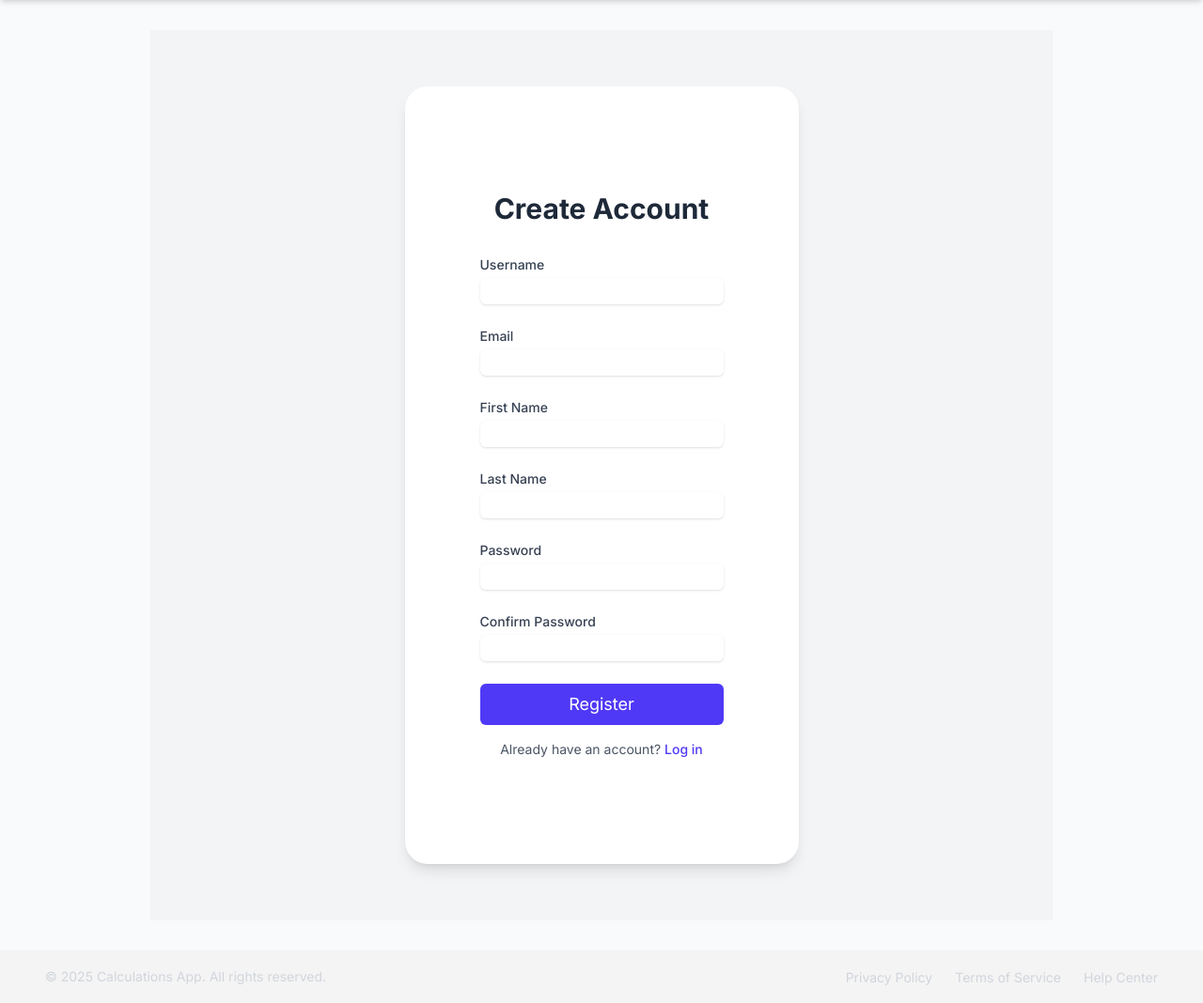
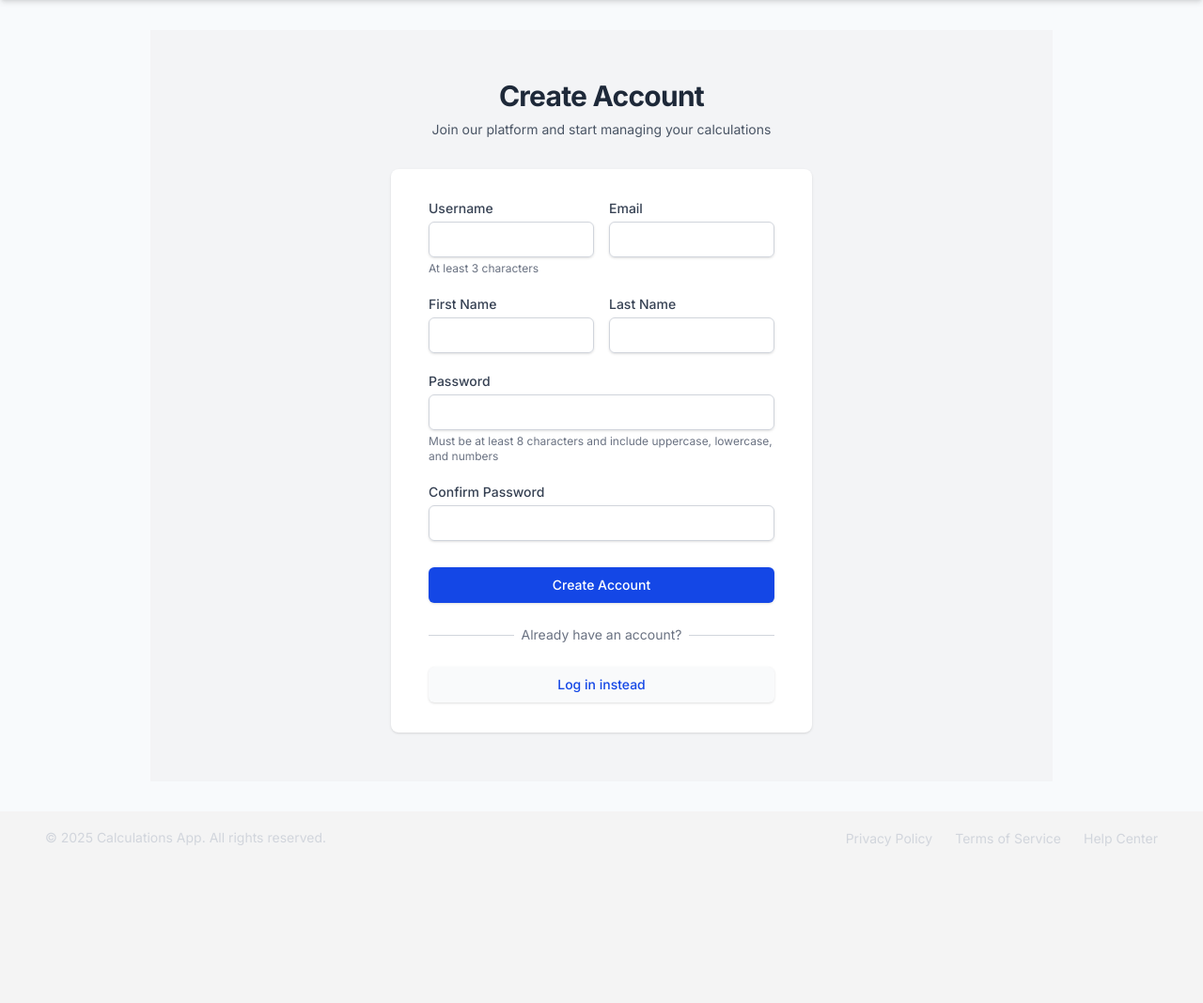
Before and after one commit to aabramson2002/fastapi-db, a FastAPI app: page /register in a window 1280 px wide. Shown: the part 96-1164 px from the top of the page at 94% size. After the commit the page ends 997 px from the top, so only its background shows below. Run offline with FastAPI, Linux system fonts and the light colour scheme; some web fonts are replaced.

Commit message:
Updated registration for new users

```diff
--- a/templates/register.html
+++ b/templates/register.html
@@ -3,74 +3,125 @@
 {% block title %}Register{% endblock %}
 
 {% block content %}
-<div class="min-h-screen bg-gray-100 py-6 flex flex-col justify-center sm:py-12">
-  <div class="relative py-3 sm:max-w-xl sm:mx-auto">
-    <div class="relative px-4 py-10 bg-white shadow-lg sm:rounded-3xl sm:p-20">
-      <div class="max-w-md mx-auto">
-        <div class="divide-y divide-gray-200">
-          <div class="py-8 text-base leading-6 space-y-4 text-gray-700 sm:text-lg sm:leading-7">
-            <h2 class="text-3xl font-bold mb-8 text-center text-gray-800">Create Account</h2>
+<div class="min-h-screen flex flex-col justify-center py-8 sm:py-12 bg-gray-100">
+  <div class="sm:mx-auto sm:w-full sm:max-w-md">
+    <h2 class="text-center text-3xl font-bold tracking-tight text-gray-800">
+      Create Account
+    </h2>
+    <p class="mt-2 text-center text-sm text-gray-600">
+      Join our platform and start managing your calculations
+    </p>
+  </div>
 
+  <div class="mt-8 sm:mx-auto sm:w-full sm:max-w-md">
+    <div class="bg-white py-8 px-6 shadow rounded-lg sm:px-10">
       <!-- Alert for errors -->
-            <div id="errorAlert" class="hidden bg-red-100 border border-red-400 text-red-700 px-4 py-3 rounded relative mb-4" role="alert">
+      <div id="errorAlert" class="hidden bg-red-100 border border-red-500 text-red-800 px-4 py-3 rounded-md mb-4" role="alert">
+        <div class="flex items-center">
+          <svg class="w-5 h-5 mr-2" fill="currentColor" viewBox="0 0 20 20">
+            <path fill-rule="evenodd" d="M18 10a8 8 0 11-16 0 8 8 0 0116 0zm-7 4a1 1 0 11-2 0 1 1 0 012 0zm-1-9a1 1 0 00-1 1v4a1 1 0 102 0V6a1 1 0 00-1-1z" clip-rule="evenodd"></path>
+          </svg>
           <span id="errorMessage" class="block sm:inline"></span>
+        </div>
       </div>
 
       <!-- Alert for success -->
-            <div id="successAlert" class="hidden bg-green-100 border border-green-400 text-green-700 px-4 py-3 rounded relative mb-4" role="alert">
+      <div id="successAlert" class="hidden bg-green-100 border border-green-500 text-green-800 px-4 py-3 rounded-md mb-4" role="alert">
+        <div class="flex items-center">
+          <svg class="w-5 h-5 mr-2" fill="currentColor" viewBox="0 0 20 20">
+            <path fill-rule="evenodd" d="M10 18a8 8 0 100-16 8 8 0 000 16zm3.707-9.293a1 1 0 00-1.414-1.414L9 10.586 7.707 9.293a1 1 0 00-1.414 1.414l2 2a1 1 0 001.414 0l4-4z" clip-rule="evenodd"></path>
+          </svg>
           <span id="successMessage" class="block sm:inline"></span>
         </div>
+      </div>
 
-            <form id="registrationForm" class="space-y-6">
+      <form id="registrationForm" class="space-y-5">
+        <div class="grid grid-cols-1 gap-y-5 gap-x-4 sm:grid-cols-2">
           <div>
             <label for="username" class="block text-sm font-medium text-gray-700">Username</label>
+            <div class="mt-1">
               <input type="text" id="username" name="username" required
-                       class="mt-1 block w-full rounded-md border-gray-300 shadow-sm focus:border-indigo-500 focus:ring-indigo-500">
+                     class="appearance-none block w-full px-3 py-2 border border-gray-300 rounded-md shadow-sm placeholder-gray-400 focus:outline-none focus:ring-2 focus:ring-blue-500 focus:border-blue-500 sm:text-sm">
+            </div>
+            <p class="mt-1 text-xs text-gray-500">At least 3 characters</p>
           </div>
 
           <div>
             <label for="email" class="block text-sm font-medium text-gray-700">Email</label>
+            <div class="mt-1">
               <input type="email" id="email" name="email" required
-                       class="mt-1 block w-full rounded-md border-gray-300 shadow-sm focus:border-indigo-500 focus:ring-indigo-500">
+                     class="appearance-none block w-full px-3 py-2 border border-gray-300 rounded-md shadow-sm placeholder-gray-400 focus:outline-none focus:ring-2 focus:ring-blue-500 focus:border-blue-500 sm:text-sm">
+            </div>
           </div>
 
           <div>
             <label for="first_name" class="block text-sm font-medium text-gray-700">First Name</label>
+            <div class="mt-1">
               <input type="text" id="first_name" name="first_name" required
-                       class="mt-1 block w-full rounded-md border-gray-300 shadow-sm focus:border-indigo-500 focus:ring-indigo-500">
+                     class="appearance-none block w-full px-3 py-2 border border-gray-300 rounded-md shadow-sm placeholder-gray-400 focus:outline-none focus:ring-2 focus:ring-blue-500 focus:border-blue-500 sm:text-sm">
+            </div>
           </div>
 
           <div>
             <label for="last_name" class="block text-sm font-medium text-gray-700">Last Name</label>
+            <div class="mt-1">
               <input type="text" id="last_name" name="last_name" required
-                       class="mt-1 block w-full rounded-md border-gray-300 shadow-sm focus:border-indigo-500 focus:ring-indigo-500">
+                     class="appearance-none block w-full px-3 py-2 border border-gray-300 rounded-md shadow-sm placeholder-gray-400 focus:outline-none focus:ring-2 focus:ring-blue-500 focus:border-blue-500 sm:text-sm">
+            </div>
+          </div>
         </div>
 
         <div>
           <label for="password" class="block text-sm font-medium text-gray-700">Password</label>
+          <div class="mt-1">
             <input type="password" id="password" name="password" required
-                       class="mt-1 block w-full rounded-md border-gray-300 shadow-sm focus:border-indigo-500 focus:ring-indigo-500">
+                   class="appearance-none block w-full px-3 py-2 border border-gray-300 rounded-md shadow-sm placeholder-gray-400 focus:outline-none focus:ring-2 focus:ring-blue-500 focus:border-blue-500 sm:text-sm">
+          </div>
+          <div class="mt-1">
+            <p class="text-xs text-gray-500">
+              Must be at least 8 characters and include uppercase, lowercase, and numbers
+            </p>
+          </div>
         </div>
 
         <div>
-                <label for="confirm_password" class="block text-sm font-medium text-gray-700">Confirm Password</label>
+          <label for="confirm_password" class="block text-sm font-medium text-gray-700">
+            Confirm Password
+          </label>
+          <div class="mt-1">
             <input type="password" id="confirm_password" name="confirm_password" required
-                       class="mt-1 block w-full rounded-md border-gray-300 shadow-sm focus:border-indigo-500 focus:ring-indigo-500">
+                   class="appearance-none block w-full px-3 py-2 border border-gray-300 rounded-md shadow-sm placeholder-gray-400 focus:outline-none focus:ring-2 focus:ring-blue-500 focus:border-blue-500 sm:text-sm">
+          </div>
+          <p id="passwordMatchError" class="hidden mt-1 text-xs text-red-600">
+            Passwords don't match
+          </p>
         </div>
 
-              <div class="flex items-center justify-between mt-6">
+        <div class="pt-2">
           <button type="submit"
-                        class="w-full bg-indigo-600 text-white px-4 py-2 rounded-md hover:bg-indigo-700 focus:outline-none focus:ring-2 focus:ring-indigo-500 focus:ring-offset-2">
-                  Register
+                  class="w-full flex justify-center py-2 px-4 border border-transparent rounded-md shadow-sm text-sm font-medium text-white bg-blue-700 hover:bg-blue-800 focus:outline-none focus:ring-2 focus:ring-offset-2 focus:ring-blue-500 transition-colors duration-200">
+            Create Account
           </button>
         </div>
       </form>
 
-            <p class="mt-4 text-sm text-gray-600 text-center">
+      <div class="mt-6">
+        <div class="relative">
+          <div class="absolute inset-0 flex items-center">
+            <div class="w-full border-t border-gray-300"></div>
+          </div>
+          <div class="relative flex justify-center text-sm">
+            <span class="px-2 bg-white text-gray-500">
               Already have an account?
-              <a href="/login" class="font-medium text-indigo-600 hover:text-indigo-500">Log in</a>
-            </p>
+            </span>
           </div>
+        </div>
+
+        <div class="mt-6">
+          <a href="/login"
+             class="w-full flex justify-center py-2 px-4 border border-transparent rounded-md shadow-sm text-sm font-medium text-blue-700 bg-gray-50 hover:bg-gray-100 focus:outline-none focus:ring-2 focus:ring-offset-2 focus:ring-blue-500 transition-colors duration-200">
+            Log in instead
+          </a>
         </div>
       </div>
     </div>
@@ -84,12 +135,16 @@ document.addEventListener('DOMContentLoaded', function() {
     const errorMessage = document.getElementById('errorMessage');
     const successAlert = document.getElementById('successAlert');
     const successMessage = document.getElementById('successMessage');
+    const passwordMatchError = document.getElementById('passwordMatchError');
 
     // Helper function to show error
     function showError(message) {
         errorMessage.textContent = message;
         errorAlert.classList.remove('hidden');
         successAlert.classList.add('hidden');
+
+        // Scroll to the error message if it's not visible
+        errorAlert.scrollIntoView({ behavior: 'smooth', block: 'nearest' });
     }
 
     // Helper function to show success
@@ -97,6 +152,9 @@ document.addEventListener('DOMContentLoaded', function() {
         successMessage.textContent = message;
         successAlert.classList.remove('hidden');
         errorAlert.classList.add('hidden');
+
+        // Scroll to the success message if it's not visible
+        successAlert.scrollIntoView({ behavior: 'smooth', block: 'nearest' });
     }
 
     // Helper function to validate email format
@@ -110,6 +168,17 @@ document.addEventListener('DOMContentLoaded', function() {
                /[A-Z]/.test(password) && // at least one uppercase
                /[a-z]/.test(password) && // at least one lowercase
                /[0-9]/.test(password); // at least one number
+    }
+
+    // Helper function to add validation styling
+    function setInputValidation(input, isValid) {
+        if (isValid) {
+            input.classList.remove('border-red-500');
+            input.classList.add('border-green-500');
+        } else {
+            input.classList.remove('border-green-500');
+            input.classList.add('border-red-500');
+        }
     }
 
     form.addEventListener('submit', async function(e) {
@@ -129,26 +198,46 @@ document.addEventListener('DOMContentLoaded', function() {
             last_name: form.last_name.value.trim()
         };
 
-        // Client-side validation
+        // Reset all validation styling
+        form.querySelectorAll('input').forEach(input => {
+            input.classList.remove('border-red-500', 'border-green-500');
+        });
+
+        // Perform client-side validation
+        let hasErrors = false;
+
         if (!formData.username || formData.username.length < 3) {
+            setInputValidation(form.username, false);
             showError('Username must be at least 3 characters long');
-            return;
+            hasErrors = true;
         }
 
         if (!isValidEmail(formData.email)) {
-            showError('Please enter a valid email address');
-            return;
+            setInputValidation(form.email, false);
+            if (!hasErrors) showError('Please enter a valid email address');
+            hasErrors = true;
         }
 
         if (!isValidPassword(formData.password)) {
-            showError('Password must be at least 8 characters long and contain uppercase, lowercase, and numbers');
-            return;
+            setInputValidation(form.password, false);
+            if (!hasErrors) showError('Password must be at least 8 characters long and contain uppercase, lowercase, and numbers');
+            hasErrors = true;
         }
 
         if (formData.password !== formData.confirm_password) {
-            showError('Passwords do not match');
-            return;
+            setInputValidation(form.confirm_password, false);
+            passwordMatchError.classList.remove('hidden');
+            if (!hasErrors) showError('Passwords do not match');
+            hasErrors = true;
         }
+
+        if (hasErrors) return;
+
+        // Show loading state on button
+        const submitButton = form.querySelector('button[type="submit"]');
+        const originalButtonText = submitButton.innerHTML;
+        submitButton.disabled = true;
+        submitButton.innerHTML = '<svg class="animate-spin -ml-1 mr-2 h-4 w-4 text-white" xmlns="http://www.w3.org/2000/svg" fill="none" viewBox="0 0 24 24"><circle class="opacity-25" cx="12" cy="12" r="10" stroke="currentColor" stroke-width="4"></circle><path class="opacity-75" fill="currentColor" d="M4 12a8 8 0 018-8V0C5.373 0 0 5.373 0 12h4zm2 5.291A7.962 7.962 0 014 12H0c0 3.042 1.135 5.824 3 7.938l3-2.647z"></path></svg> Creating Account...';
 
         try {
             const response = await fetch('/auth/register', {
@@ -175,6 +264,10 @@ document.addEventListener('DOMContentLoaded', function() {
 
         } catch (error) {
             showError(error.message || 'An error occurred during registration');
+
+            // Reset button state
+            submitButton.disabled = false;
+            submitButton.innerHTML = originalButtonText;
         }
     });
 
@@ -183,15 +276,51 @@ document.addEventListener('DOMContentLoaded', function() {
     const confirmPasswordInput = form.confirm_password;
 
     function validatePasswordMatch() {
-        if (confirmPasswordInput.value && passwordInput.value !== confirmPasswordInput.value) {
-            confirmPasswordInput.setCustomValidity("Passwords don't match");
+        if (confirmPasswordInput.value) {
+            if (passwordInput.value !== confirmPasswordInput.value) {
+                passwordMatchError.classList.remove('hidden');
+                setInputValidation(confirmPasswordInput, false);
             } else {
-            confirmPasswordInput.setCustomValidity('');
+                passwordMatchError.classList.add('hidden');
+                setInputValidation(confirmPasswordInput, true);
+            }
         }
     }
 
+    // Password strength indicator
+    passwordInput.addEventListener('input', function() {
+        const password = this.value;
+        // Only validate if there's something to validate
+        if (password.length > 0) {
+            setInputValidation(this, isValidPassword(password));
+        } else {
+            this.classList.remove('border-red-500', 'border-green-500');
+        }
+    });
+
     passwordInput.addEventListener('change', validatePasswordMatch);
-    confirmPasswordInput.addEventListener('keyup', validatePasswordMatch);
+    confirmPasswordInput.addEventListener('input', validatePasswordMatch);
+
+    // Email validation on blur
+    form.email.addEventListener('blur', function() {
+        if (this.value) {
+            setInputValidation(this, isValidEmail(this.value));
+        }
+    });
+
+    // Username validation on blur
+    form.username.addEventListener('blur', function() {
+        if (this.value) {
+            setInputValidation(this, this.value.length >= 3);
+        }
+    });
+
+    // Add touch device enhancement for better mobile experience
+    if ('ontouchstart' in document.documentElement) {
+        document.querySelectorAll('input, button').forEach(el => {
+            el.style.fontSize = '16px'; // Prevent zoom on iOS
+        });
+    }
 });
 </script>
 {% endblock %}
```
Lines whose indentation alone changed are shown as unchanged.
